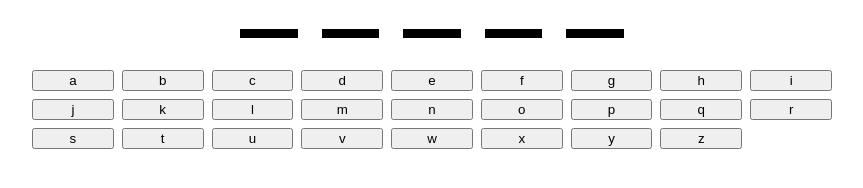
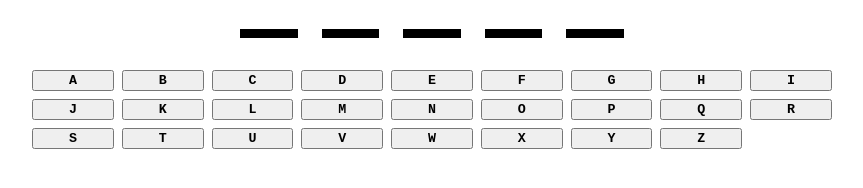
Before and after one commit to Kristina-Van/gallows-game, a React (Create React App) app: page / in a window 1280 px wide. Shown: the part 554-742 px from the top of the page, without its empty margins (208-1071 px from the left). Built offline with nearby package versions, Linux system fonts and the light colour scheme.

Commit message:
updated gallows game

```diff
--- a/src/App.tsx
+++ b/src/App.tsx
@@ -15,7 +15,7 @@ function App() {
     const addGuessLetter = useCallback((letter: string) => {
         if (guessLetters.includes(letter))
             setGuessLetters(currentLetters => [...currentLetters, letter])
-    },[guessLetters])
+    }, [guessLetters])
 
     // function addGuessedLetter(letter: string) {
     //   if (guessLetters.includes(letter))
@@ -56,7 +56,9 @@ function App() {
             <div style={{
                 alignSelf: "stretch"
             }}>
-                <Keyboard/>
+                <Keyboard activeLetters={guessLetters.filter(letter => wordGuess.includes(letter))}
+                          inactiveLetters={wrongLetters}
+                          addGuessLetter={addGuessLetter}/>
             </div>
 
         </div>
--- a/src/components/Keyboard.tsx
+++ b/src/components/Keyboard.tsx
@@ -26,7 +26,12 @@ const keys = [
     "y",
     "z",
 ]
-export function Keyboard(){
+type KeyboardProps = {
+    activeLetters: string[]
+    inactiveLetters: string[]
+    addGuessLetter: (letter: string) => void
+}
+export function Keyboard({activeLetters, inactiveLetters, addGuessLetter}: KeyboardProps){
     return(
         <div style={{
             display: "grid",
@@ -35,7 +40,14 @@ export function Keyboard(){
         }}>
             {keys.map((key) => {
                 return(
-                    <button key={key}>{key}</button>
+                    <button style={{
+                        fontSize:"2 rem",
+                        fontWeight:"bold",
+                        textTransform:"uppercase",
+                        fontFamily:"monospace",
+                        cursor:"pointer",
+                    }}
+                            key={key}>{key}</button>
                 )
             })}
         </div>
```
